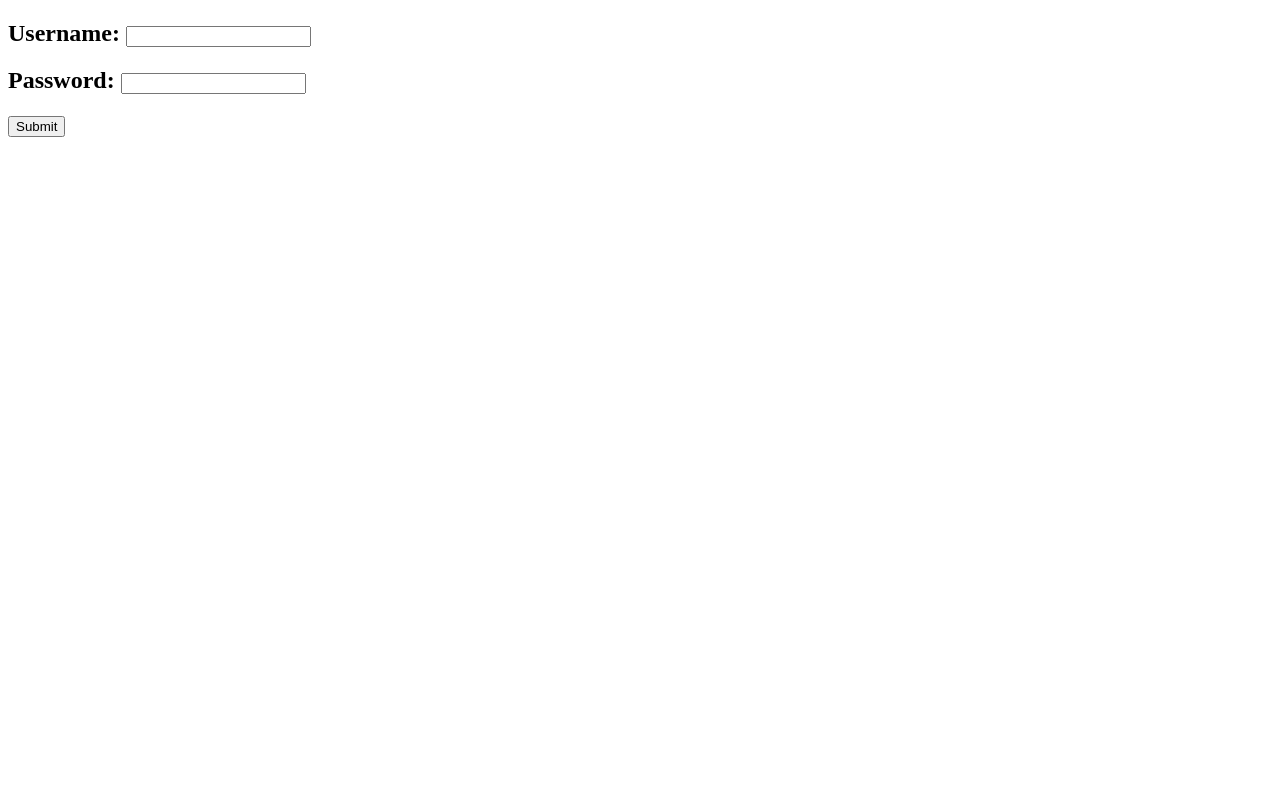
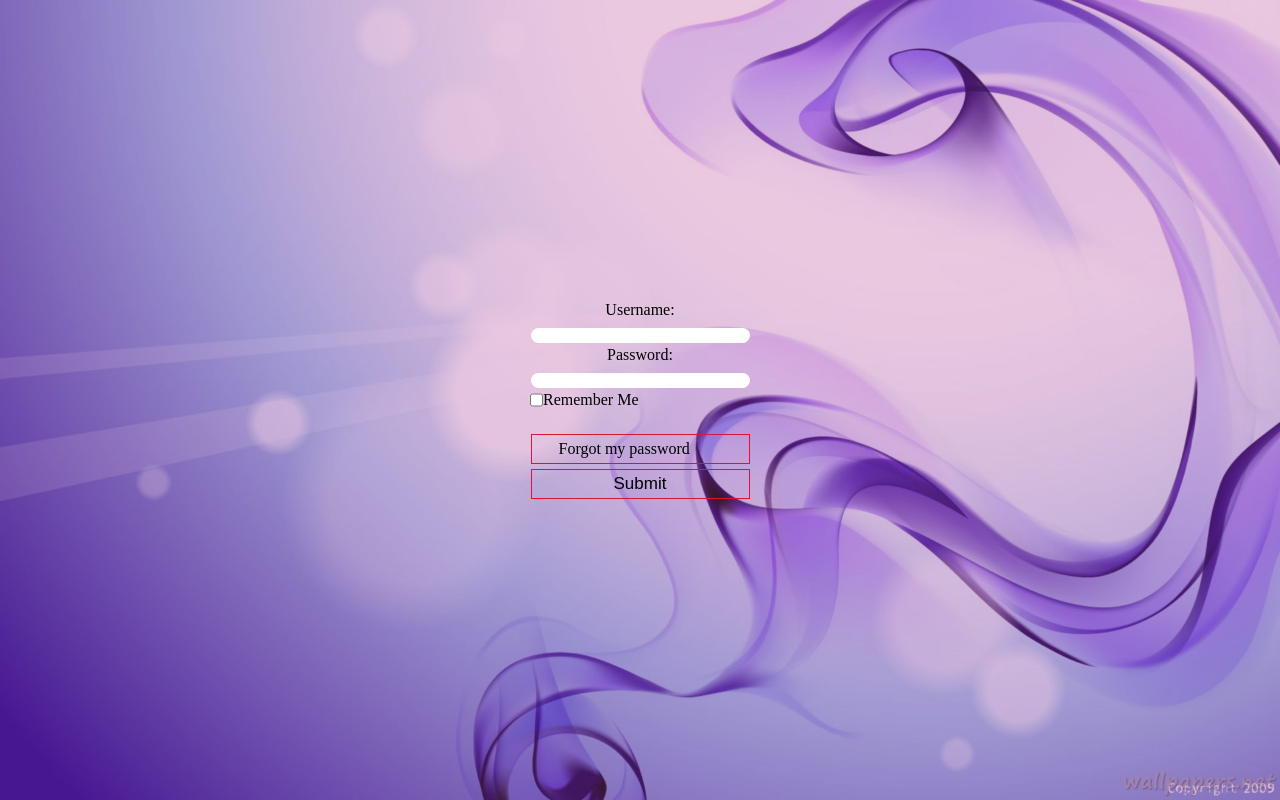
Before and after one commit to juanMelgratti/flaskIMGallery, a Flask app: page /login in a window 1280 px wide. Before the commit the page is almost empty. Run offline with Flask 2, Linux system fonts and the light colour scheme.

Commit message:
Agregué css de home y login

```diff
--- a/app.py
+++ b/app.py
@@ -42,6 +42,8 @@ class Users(db.Model):
 @app.route("/")
 @app.route("/home")
 def home():
+    if "username" in session:
+        return redirect('/posts')
     return render_template('home.html')
 
 @app.route("/login", methods=["GET", "POST"])
--- a/static/css/login.css
+++ b/static/css/login.css
@@ -0,0 +1,91 @@
+*{
+    margin: 0;
+    padding: 0;
+    box-sizing: border-box;
+
+}
+
+.container{
+    background-image: url(../css_img/background.jpg);
+    background-size: cover;
+    position: top center;
+    position: relative;
+     z-index: 1;
+    height: 100vh;
+    width: 100%;
+    display: flex;
+    align-items: center;
+    justify-content: center;
+    }
+.container::after{
+    content:'';
+    position: absolute;
+    left:0;
+    top:0;
+    height: 100vh;
+    width: 100%;
+    background-color: rgb(184, 74, 151);
+    opacity: .3;
+    z-index: -1;
+}
+
+.box{
+    width: 420px;
+    block-size: auto;
+    justify-content: center;
+    text-align: center;
+    border-radius: 15px;
+}
+
+.inputs h2 input{
+    border: none;
+    border-radius: 20px;
+    width: 219px;
+}
+
+.inputs-checkbox{
+    display: flex;
+    width: 220px;
+    margin: auto;
+
+}
+
+.inputs a{
+
+    display: flex;
+    width: 219px;
+    height: 30px;
+    margin: auto;
+    text-decoration: none;
+    border: 1px solid crimson;
+    color: black;
+    position:absolute;
+    margin-top: 25px;
+    right: 0;
+    left: 0;
+    padding-top: 5px ;
+    padding-left: 27px;
+}
+
+.inputs a:hover{
+    background-color: crimson;
+    transition: 1.2s;
+}
+
+.button input{
+    font-size: 17px;
+    text-decoration: none;
+    border: none;
+    cursor: pointer;
+    width: 219px;
+    height: 30px;
+    background-color: transparent;
+    color: black;
+    border: 1px solid crimson;
+    margin-top: 60px;
+}
+
+.button input:hover{
+    background-color: crimson;
+    transition: 1.2s;
+}
--- a/templates/base.html
+++ b/templates/base.html
@@ -6,6 +6,8 @@
     <title>{%block title%}
         {%endblock%}
     </title>
+    {%block head%}
+    {%endblock%}
 </head>
 <body>
     {%block header%}
--- a/templates/login.html
+++ b/templates/login.html
@@ -1,11 +1,23 @@
-{%extends 'base.html'%}
-{%block title%}
-Home Page
+{% extends "base.html" %}
+    {%block head%}
+    <link rel="stylesheet" href="../static/css/login.css">
+    {%endblock%}
+    {%block title%}Login{%endblock%}
+{%block main%}
+    <div class="container">
+        <div class="box">
+            <div class="inputs">
+                <form action="/login" method="POST">
+                Username: <h2><input type="text" name="username" id="username"></h2>
+                Password: <h2><input type="password" name="password" id="password"></h2>
+                <div class="inputs-checkbox"><input type="checkbox">Remember Me</div>
+                <a href="#">Forgot my password</a>
+            </div>
+            <div class="button">
+                <input type="submit" name="Submit" value="Submit">
+            </div>
+            </div>
+                </form>
+        </div>
+    </div>
 {%endblock%}
-{%block main%}
-<form action="/login" method="POST">
-<h2>Username: <input type="text" name="username" id="username"></h2>
-<h2>Password: <input type="password" name="password" id="password"></h2>
-<h3><input type="submit" name="Submit"></h3>
-</form>
-{%endblock%}
```
Also changed, not shown: static/css/home.css (+60 -0 lines), templates/home.html (+17 -8 lines), post.db, static/css_img/background.jpg (added), static/img/juan0.0418415494473271capsule_616x353.jpg (added).
